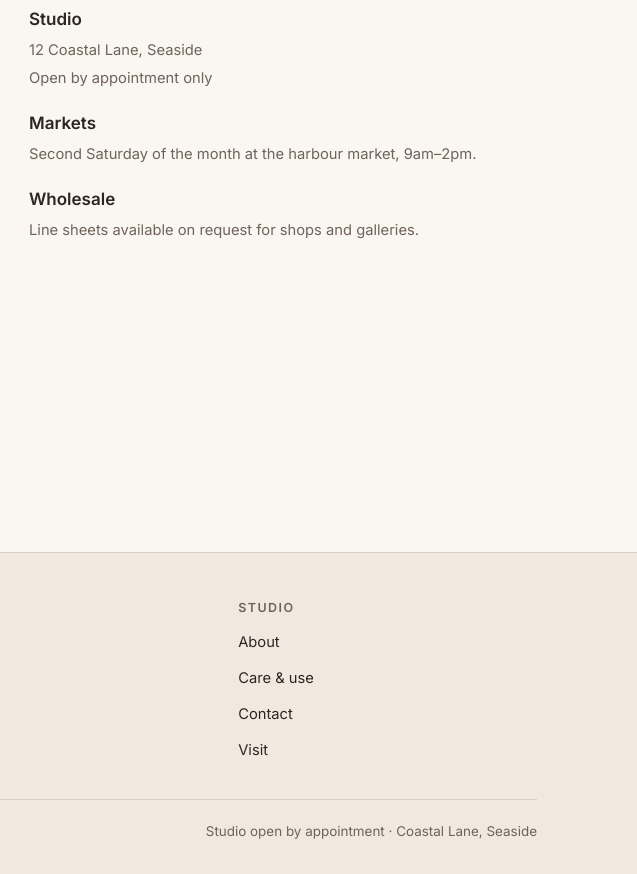
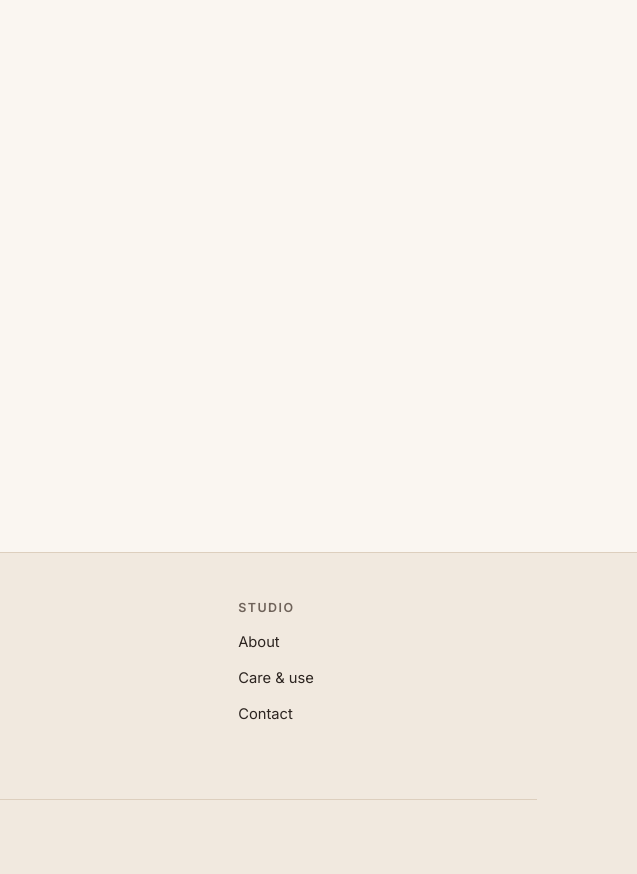
Before and after one commit to manina1-dev/Sea-salt-clay, a plain HTML site: page contact.html in a window 1280 px wide. Shown: the part 776-1650 px from the top of the page, 643-1280 px from the left. Drawn offline with Linux system fonts and the light colour scheme.

Commit message:
Remove placeholder address, market and wholesale details
The studio address, monthly market slot and wholesale line were invented
placeholder copy. Removed at the owner's request: the studio address is
not to be published.

Also drops the now-dead "Visit" footer link on all four pages and its
#visit anchor, since the block it pointed at is gone.

The contact email is still a placeholder (hello@seasaltclay.example) and
an Instagram link is still to be added.

Co-Authored-By: Claude Opus 5 <noreply@anthropic.com>
Claude-Session: https://claude.ai/code/session_01HBGCxSPKHGmMVJt7C3yJTt

```diff
--- a/contact.html
+++ b/contact.html
@@ -84,22 +84,10 @@
           <img src="assets/img/planter.svg" alt="A glazed planter holding a small plant">
         </div>
 
-        <dl class="info-list" id="visit">
+        <dl class="info-list">
           <div>
             <dt>Email</dt>
             <dd style="margin:0"><a href="mailto:hello@seasaltclay.example">hello@seasaltclay.example</a></dd>
-          </div>
-          <div>
-            <dt>Studio</dt>
-            <dd style="margin:0"><span>12 Coastal Lane, Seaside<br>Open by appointment only</span></dd>
-          </div>
-          <div>
-            <dt>Markets</dt>
-            <dd style="margin:0"><span>Second Saturday of the month at the harbour market, 9am–2pm.</span></dd>
-          </div>
-          <div>
-            <dt>Wholesale</dt>
-            <dd style="margin:0"><span>Line sheets available on request for shops and galleries.</span></dd>
           </div>
         </dl>
       </div>
@@ -136,13 +124,11 @@
           <li><a href="about.html">About</a></li>
           <li><a href="about.html#care">Care &amp; use</a></li>
           <li><a href="contact.html">Contact</a></li>
-          <li><a href="contact.html#visit">Visit</a></li>
         </ul>
       </div>
     </div>
     <div class="site-footer__base">
       <span>&copy; <span data-year>2026</span> Sea Salt Clay. All rights reserved.</span>
-      <span>Studio open by appointment · Coastal Lane, Seaside</span>
     </div>
   </div>
 </footer>
```
Also changed, not shown: about.html (+0 -2 lines), index.html (+0 -2 lines), shop.html (+0 -2 lines).
